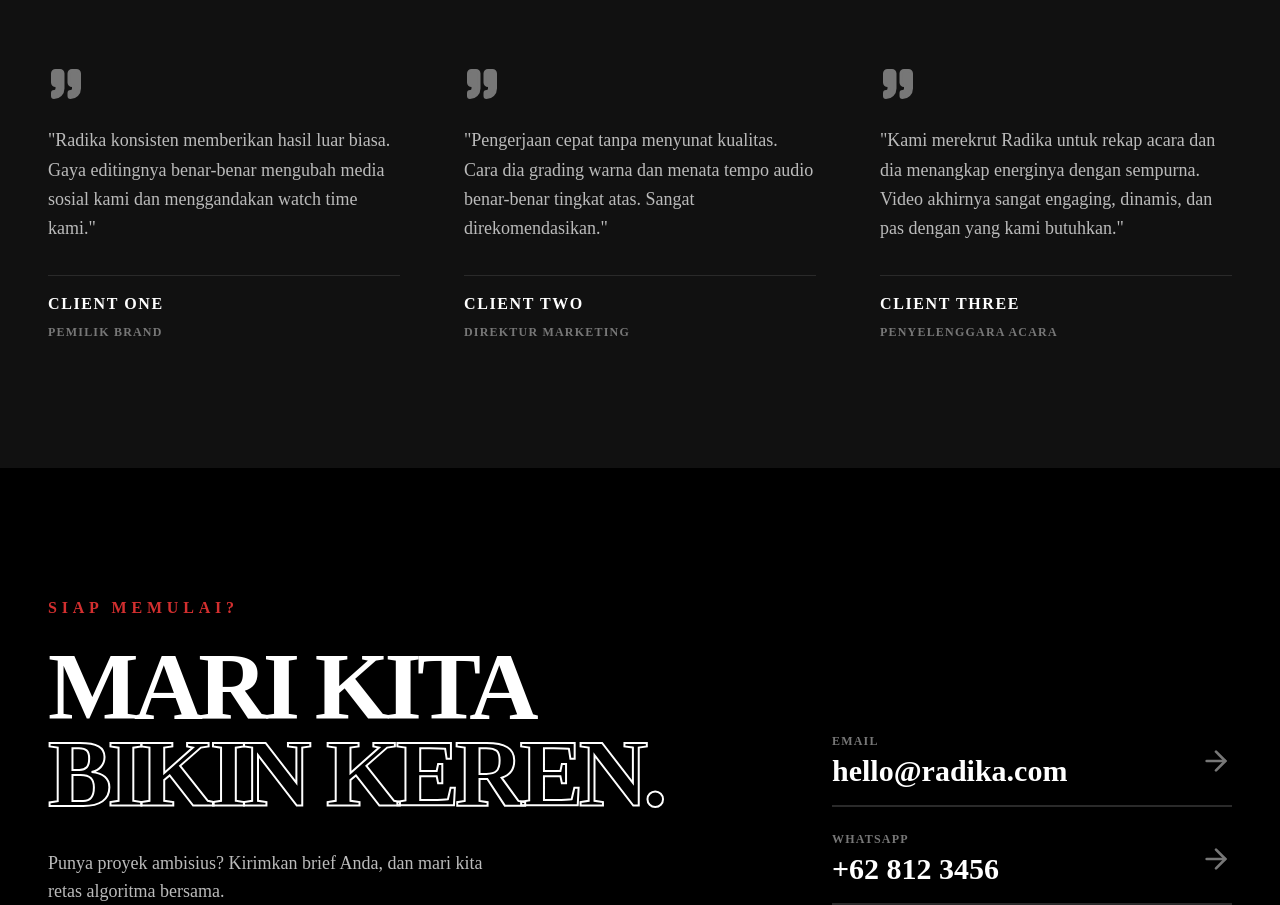
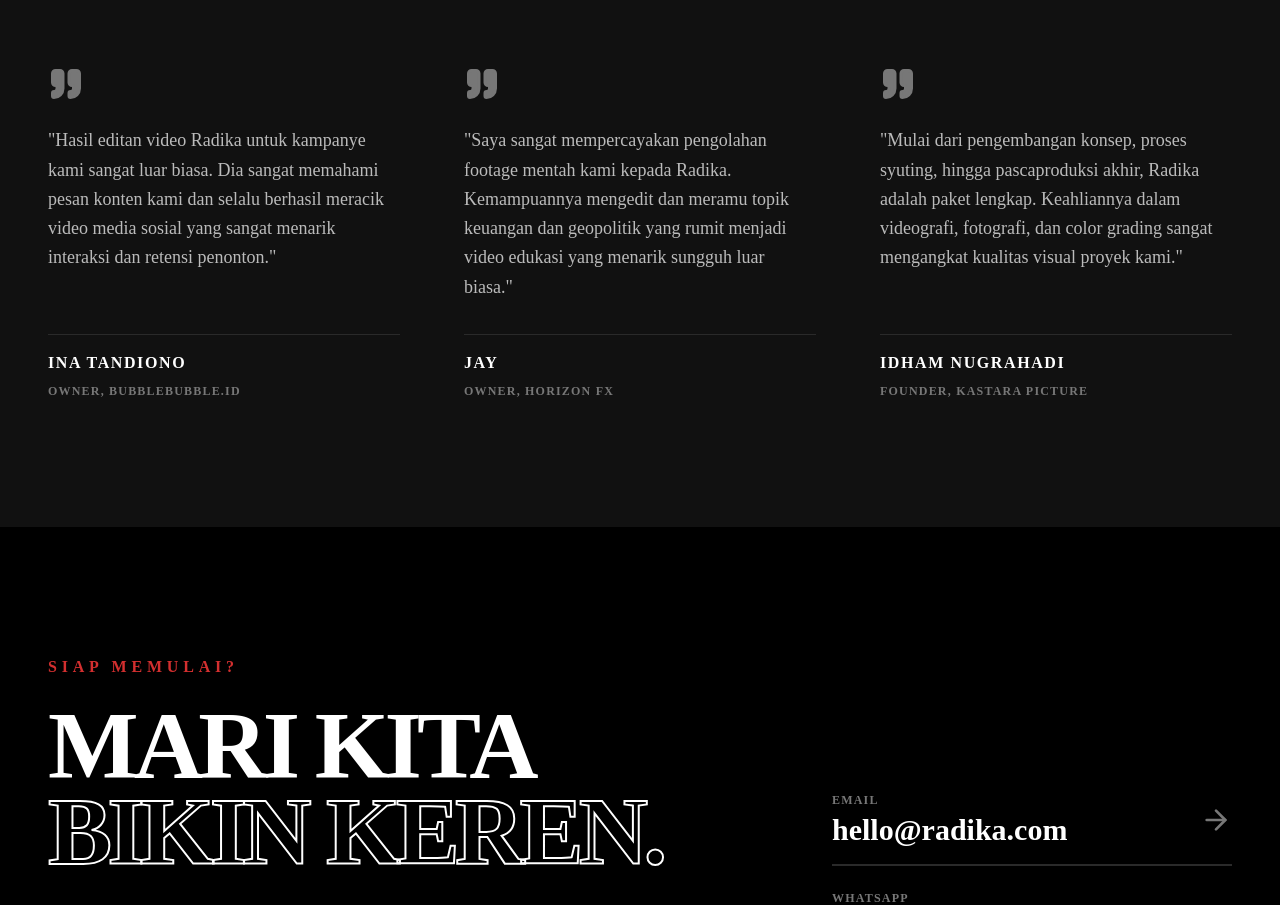
Before and after one commit to ggsradik-alt/Radika-Video-Editor, a Next.js app: page / in a window 1280 px wide. Shown: the part 7120-8025 px from the top of the page. Built offline with nearby package versions, Linux system fonts and the light colour scheme.

Commit message:
Update isi Testimoni dengan nama asli & relevan dari klien nyata

```diff
--- a/src/components/sections/Testimonials.tsx
+++ b/src/components/sections/Testimonials.tsx
@@ -10,27 +10,27 @@ export default function Testimonials() {
   const testimonials = [
     {
       id: 1,
-      contentEn: "Radika consistently delivers exceptional work. His editing style completely transformed our social media presence and doubled our watch time.",
-      contentId: "Radika konsisten memberikan hasil luar biasa. Gaya editingnya benar-benar mengubah media sosial kami dan menggandakan watch time kami.",
-      name: "Client One",
-      roleEn: "Brand Owner",
-      roleId: "Pemilik Brand",
+      contentEn: "Radika's video editing for our campaigns has been outstanding. He perfectly understands our brand message and always crafts social media content that significantly boosts our engagement and viewer retention.",
+      contentId: "Hasil editan video Radika untuk kampanye kami sangat luar biasa. Dia sangat memahami pesan konten kami dan selalu berhasil meracik video media sosial yang sangat menarik interaksi dan retensi penonton.",
+      name: "Ina Tandiono",
+      roleEn: "Owner, BubbleBubble.id",
+      roleId: "Owner, BubbleBubble.id",
     },
     {
       id: 2,
-      contentEn: "Fast turnaround without compromising quality. The way he grades footage and paces the audio is top-notch. Highly recommended.",
-      contentId: "Pengerjaan cepat tanpa menyunat kualitas. Cara dia grading warna dan menata tempo audio benar-benar tingkat atas. Sangat direkomendasikan.",
-      name: "Client Two",
-      roleEn: "Marketing Director",
-      roleId: "Direktur Marketing",
+      contentEn: "I trust Radika entirely with processing our raw footage. His ability to edit and visually explain complex finance and geopolitical topics into engaging, accessible educational videos is truly exceptional.",
+      contentId: "Saya sangat mempercayakan pengolahan footage mentah kami kepada Radika. Kemampuannya mengedit dan meramu topik keuangan dan geopolitik yang rumit menjadi video edukasi yang menarik sungguh luar biasa.",
+      name: "Jay",
+      roleEn: "Owner, Horizon FX",
+      roleId: "Owner, Horizon FX",
     },
     {
       id: 3,
-      contentEn: "We hired Radika for our event recap and he captured the energy perfectly. The final video was engaging, dynamic, and exactly what we needed.",
-      contentId: "Kami merekrut Radika untuk rekap acara dan dia menangkap energinya dengan sempurna. Video akhirnya sangat engaging, dinamis, dan pas dengan yang kami butuhkan.",
-      name: "Client Three",
-      roleEn: "Event Organizer",
-      roleId: "Penyelenggara Acara",
+      contentEn: "From concept development and shooting to final post-production, Radika is a complete package. His expertise in videography, photography, and color grading elevated the visual quality of our projects immensely.",
+      contentId: "Mulai dari pengembangan konsep, proses syuting, hingga pascaproduksi akhir, Radika adalah paket lengkap. Keahliannya dalam videografi, fotografi, dan color grading sangat mengangkat kualitas visual proyek kami.",
+      name: "Idham Nugrahadi",
+      roleEn: "Founder, Kastara Picture",
+      roleId: "Founder, Kastara Picture",
     }
   ];
 
```
